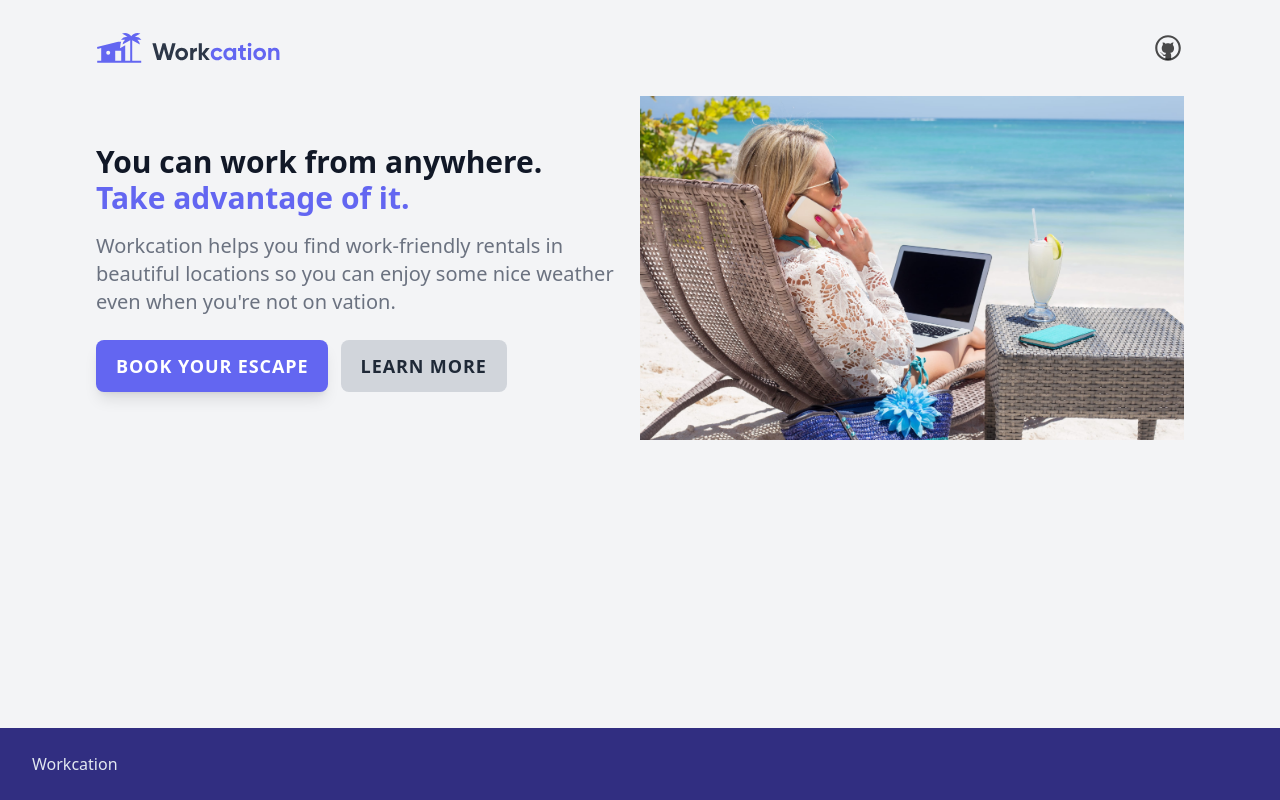
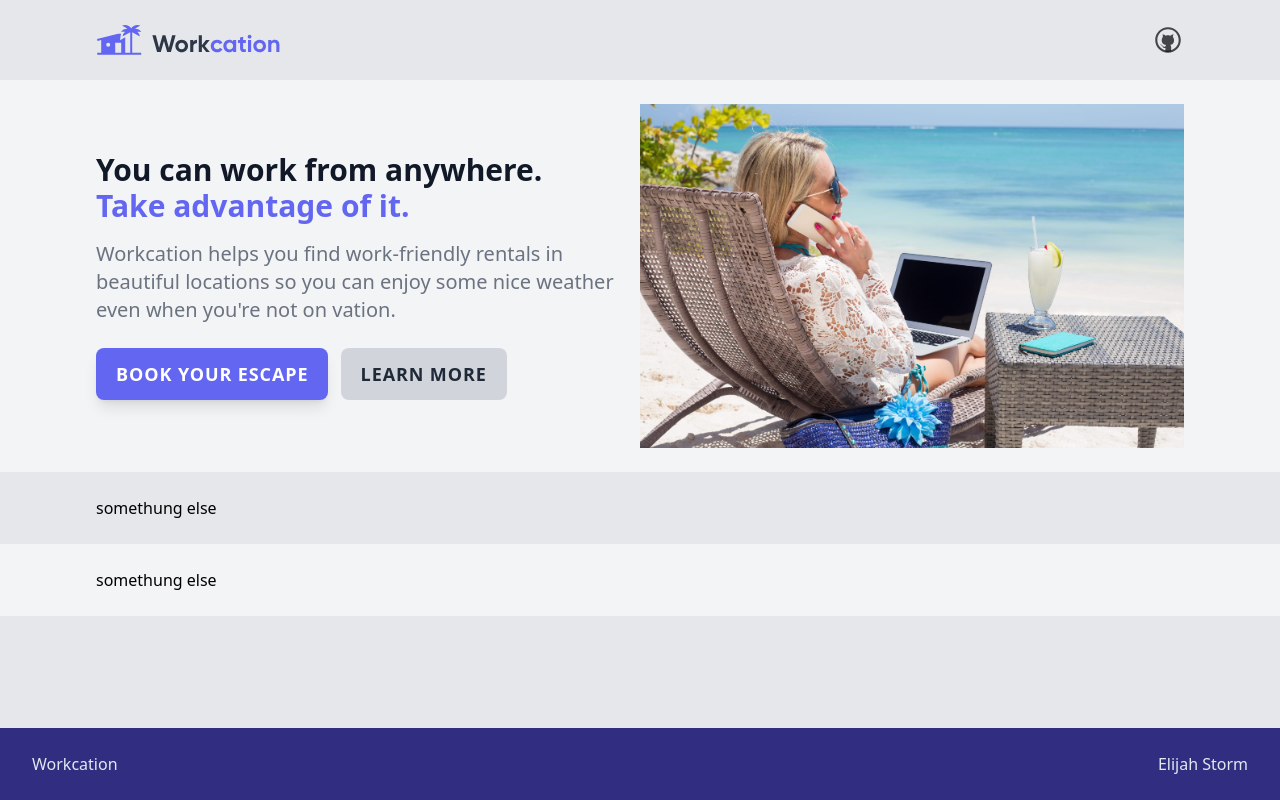
Before and after one commit to elijahstorm/workcation, a SvelteKit app: page / in a window 1280 px wide. Built offline with nearby package versions, Linux system fonts and the light colour scheme.

Commit message:
sized content

```diff
--- /dev/null
+++ b/src/lib/components/containers/SizedContent.svelte
@@ -0,0 +1,5 @@
+<div class="w-full py-6 px-4">
+	<div class="mx-auto max-w-md sm:max-w-xl lg:max-w-6xl lg:px-8 2xl:max-w-full">
+		<slot />
+	</div>
+</div>
--- a/src/routes/+layout.svelte
+++ b/src/routes/+layout.svelte
@@ -3,20 +3,19 @@
 	import '../app.css'
 </script>
 
-<div class="bg-gray-100">
-	<div class="h-screen flex flex-col justify-between">
-		<div
-			class="grow self-center w-full px-4 max-w-md sm:max-w-xl lg:max-w-6xl lg:px-8 2xl:max-w-full"
-		>
+<div class="bg-gray-200 min-h-screen flex flex-col justify-between">
+	<div class="min-w-full grow self-center">
 		<Header />
 
-			<main>
+		<main class="[&>*:nth-child(odd)]:bg-gray-100">
 			<slot />
 		</main>
 	</div>
 
-		<footer class="px-8 py-6 bg-indigo-900 text-slate-200">
+	<footer class="px-8 py-6 bg-indigo-900 text-slate-200 flex justify-between">
 		<p>Workcation</p>
+		<p>
+			<a href="https://github.com/elijahstorm" target="_blank"> Elijah Storm </a>
+		</p>
 	</footer>
 </div>
-</div>
--- a/src/routes/+page.svelte
+++ b/src/routes/+page.svelte
@@ -1,6 +1,7 @@
 <script>
 	import { goto } from '$app/navigation'
 	import { base } from '$app/paths'
+	import SizedContent from '$lib/components/containers/SizedContent.svelte'
 	import CallToAction from '$lib/components/marketing/CallToAction.svelte'
 </script>
 
@@ -9,6 +10,7 @@
 	<meta name="description" content="Work and vacation" />
 </svelte:head>
 
+<SizedContent>
 	<CallToAction
 		img="/img/beach-work.jpg"
 		imgAlt="woman sitting on beach"
@@ -25,3 +27,12 @@ nice weather even when you're not on vation."
 			goto(base + '/learn')
 		}}
 	/>
+</SizedContent>
+
+<SizedContent>
+	<p>somethung else</p>
+</SizedContent>
+
+<SizedContent>
+	<p>somethung else</p>
+</SizedContent>
--- a/src/routes/Header.svelte
+++ b/src/routes/Header.svelte
@@ -2,14 +2,17 @@
 	import { page } from '$app/stores'
 	import logo from '$lib/images/logo.svg'
 	import github from '$lib/images/github.svg'
+	import SizedContent from '$lib/components/containers/SizedContent.svelte'
 </script>
 
-<div class="h-24 py-8 flex justify-between">
+<SizedContent>
+	<div class="h-8 flex justify-between">
 		<a class="contents" href="/">
 			<img src={logo} alt="Worcation" />
 		</a>
 
-	<a class="contents" href="https://github.com/elijahstorm">
+		<a class="contents" href="https://github.com/elijahstorm" target="_blank">
 			<img src={github} alt="GitHub" />
 		</a>
 	</div>
+</SizedContent>
```
Lines whose indentation alone changed are shown as unchanged.
